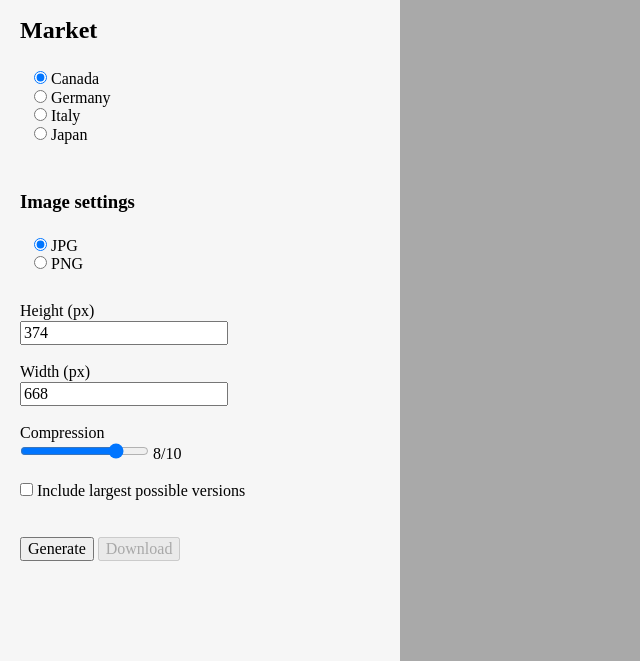
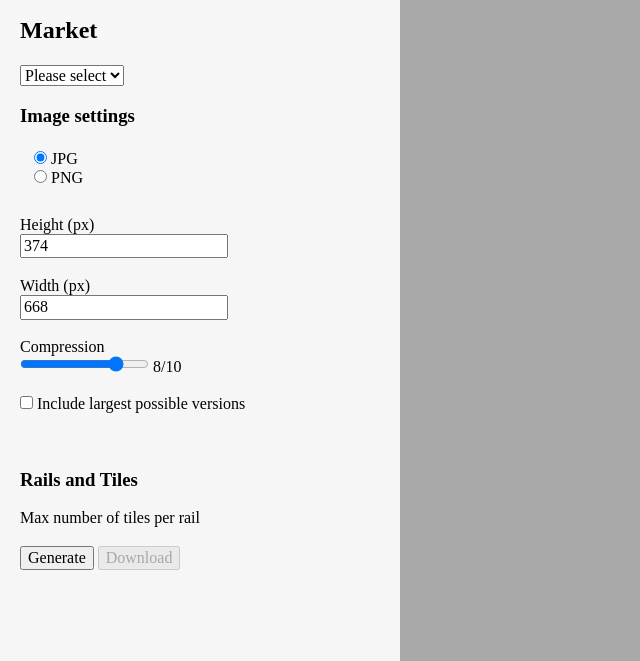
Before and after one commit to patrickbower/dazn-static-content-api, a website built with Parcel: page src/index.html in a window 1280 px wide. Shown: the part 139-800 px from the top of the page, without its empty margins (0-640 px from the left). Built offline with nearby package versions, Linux system fonts and the light colour scheme.

Commit message:
feat: add market select input

```diff
--- a/src/index.html
+++ b/src/index.html
@@ -18,26 +18,20 @@
         </p>
         <form action="#" id="form">
           <h2>Market</h2>
-          <fieldset>
-            <label
-              ><input
-                type="radio"
-                name="country"
-                value="ca"
-                checked="checked"
-              />
-              Canada
-            </label>
-            <label
-              ><input type="radio" name="country" value="de" /> Germany
-            </label>
-            <label
-              ><input type="radio" name="country" value="it" /> Italy
-            </label>
-            <label
-              ><input type="radio" name="country" value="jp" /> Japan
-            </label>
-          </fieldset>
+
+          <select name="country" id="country">
+            <option disabled selected>Please select</option>
+            <option value="at">Austria</option>
+            <option value="de">Germany</option>
+            <option value="ch">Switzerland</option>
+            <option value="it">Italy</option>
+            <option value="es">Spain</option>
+            <option value="jp">Japan</option>
+            <option value="ca">Canada</option>
+            <option value="us">USA</option>
+            <option value="br">Brazil</option>
+          </select>
+
           <br />
           <h3>Image settings</h3>
 
@@ -112,6 +106,13 @@
 
           <br />
           <br />
+
+          <h3>Rails and Tiles</h3>
+          Max number of tiles per rail
+
+          <br />
+          <br />
+
           <button type="submit">Generate</button>
           <button type="download" disabled>Download</button>
         </form>
--- a/src/index.js
+++ b/src/index.js
@@ -99,6 +99,8 @@ const processRequest = async (event) => {
 const handleForm = (form) => {
   const formData = new FormData(form);
   const data = Object.fromEntries(formData);
+
+  console.log("data", data);
   return data;
 };
 
@@ -130,12 +132,17 @@ const downloadJson = () => {
 };
 
 /**
+ * Start
  * Initialize event handling
  */
+
+// clean memory
+window.localStorage.clear();
+
+// handle form
 const form = document.querySelector("#form");
 form.addEventListener("submit", processRequest, false);
 
+// handle download
 const downLoadButton = document.querySelector("button[type=download]");
 downLoadButton.addEventListener("click", downloadJson, false);
-
-window.localStorage.clear();
```
Also changed, not shown: dist/index.html.
